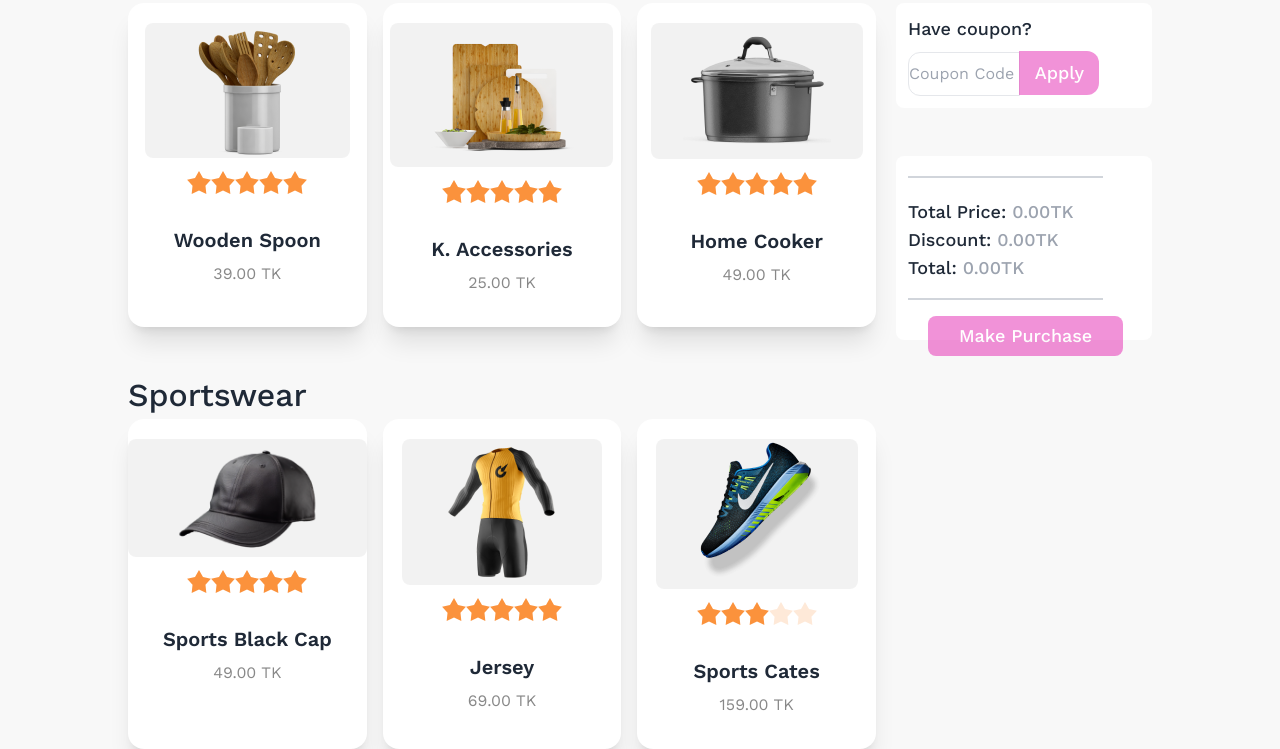
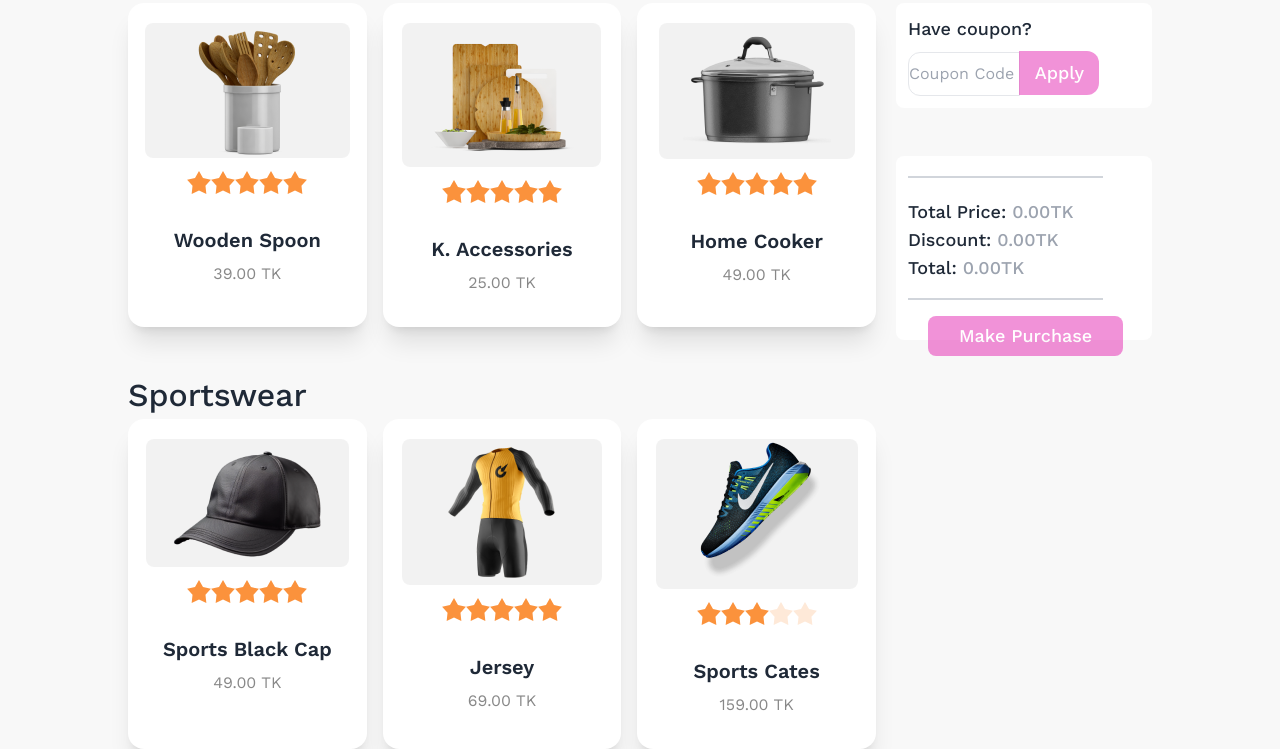
Before and after one commit to Abdullah-Al-Ovi/summer-sale, a plain HTML site: page index.html in a window 1280 px wide. Shown: the part 557-1306 px from the top of the page. Drawn offline with nearby package versions, Linux system fonts and the light colour scheme.

Commit message:
another correction

```diff
--- a/index.html
+++ b/index.html
@@ -60,7 +60,7 @@
                     <!-- Second Product -->
                     <div id="access" class="card bg-base-100 shadow-xl bg-[#FFF]">
                         <div class="mx-auto mt-5 ">
-                          <img class="bg-[#1111110D] rounded-lg px-9  "
+                          <img class="bg-[#1111110D] rounded-lg px-6  "
                             src="./images/prod2.png" alt="Shoes" class="rounded-xl" />
                         </div>
                         <div class="rating mx-auto mt-3">
@@ -79,7 +79,7 @@
                         <!-- Third Product -->
                         <div id="home_cooker" class="card bg-base-100 shadow-xl bg-[#FFF]">
                             <div class="mx-auto mt-5 ">
-                              <img class="bg-[#1111110D] rounded-lg px-8  "
+                              <img class="bg-[#1111110D] rounded-lg px-6  "
                                 src="./images/prod3.png" alt="Shoes" class="rounded-xl" />
                             </div>
                             <div class="rating mx-auto mt-3">
@@ -103,7 +103,7 @@
                  <!--First product   -->
                  <div id="black_cap" class="card bg-base-100 shadow-xl">
                      <div class=" rounded-lg mx-auto mt-5 ">
-                       <img class="bg-[#1111110D]  px-11 rounded-lg "
+                       <img class="bg-[#1111110D]  px-5 rounded-lg "
                          src="./images/prod4.png" alt="Shoes"  />
                      </div>
                      <div class="rating mx-auto mt-3">
```
